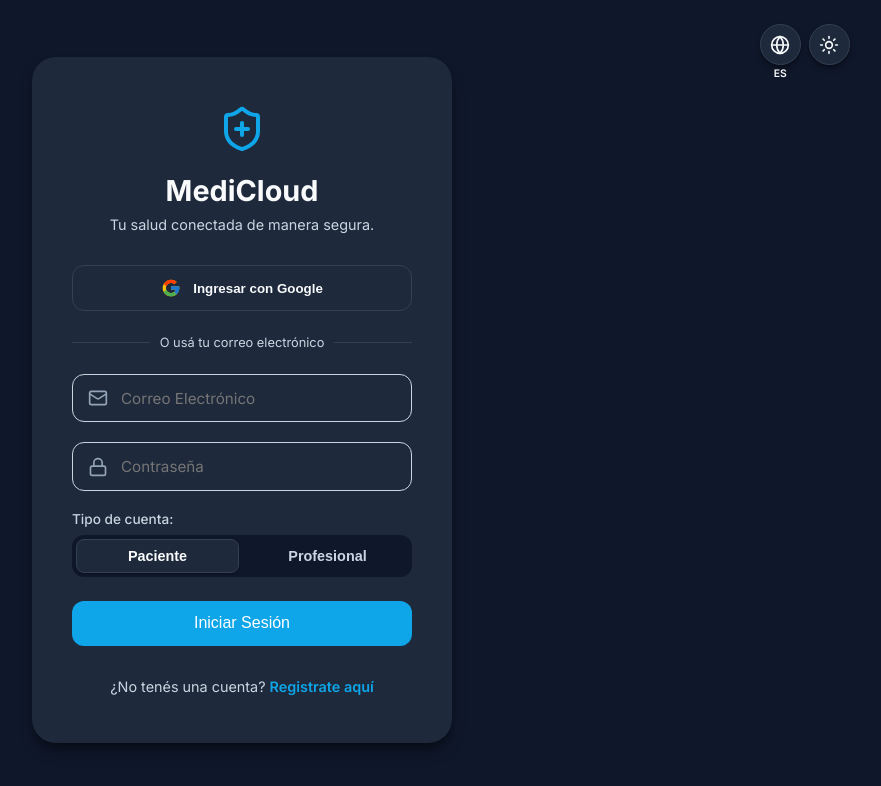
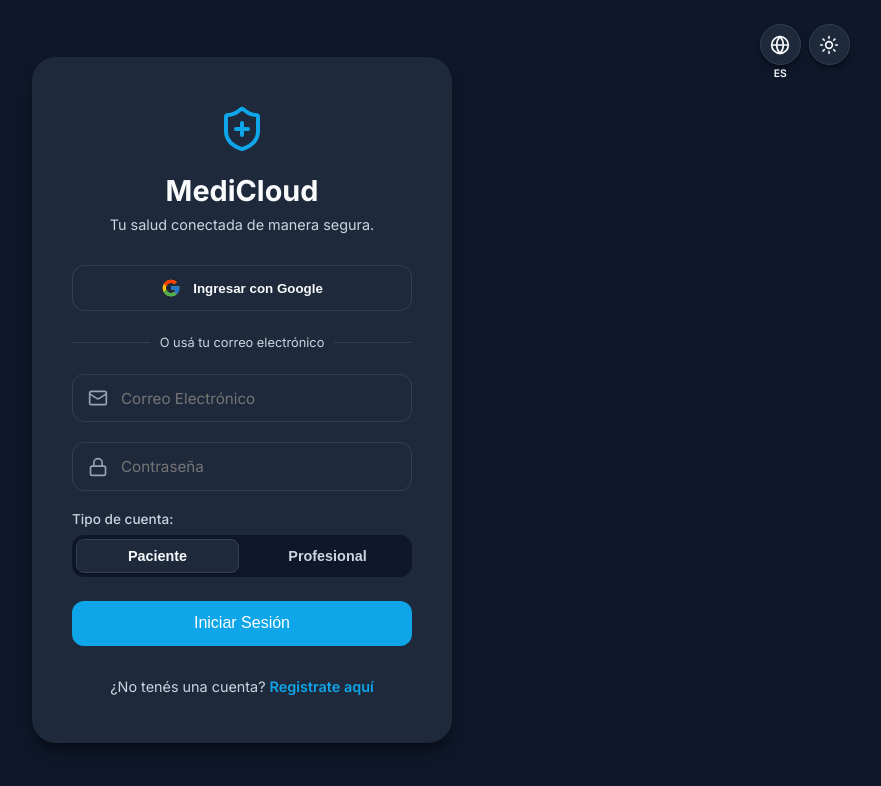
Before and after one commit to gclaje-wq/medicloud-app, a React (Vite) app: page / in a window 1280 px wide. Shown: the top 786 px of the page, without its empty margins (398-1279 px from the left). Built offline with nearby package versions, Linux system fonts and the light colour scheme.

Commit message:
Fix visibilidad inputs

```diff
--- a/src/index.css
+++ b/src/index.css
@@ -450,8 +450,18 @@
 .divider span { padding: 0 10px; }
 .form-group { position: relative; margin-bottom: 1.25rem; }
 .input-icon { position: absolute; left: 1rem; top: 50%; transform: translateY(-50%); color: #94a3b8; }
-.form-group input { width: 100%; padding: 0.85rem 1rem 0.85rem 3rem; border: 1px solid #cbd5e1; border-radius: 12px; font-size: 0.95rem; font-family: inherit; color: #1e293b; background: transparent; transition: all 0.2s; }
-.form-group input:focus { outline: none; border-color: #0ea5e9; box-shadow: 0 0 0 3px rgba(14, 165, 233, 0.15); }
+.form-group input {
+  width: 100%;
+  padding: 0.85rem 1rem 0.85rem 3rem;
+  border: 1px solid var(--border-color);
+  border-radius: 12px;
+  font-size: 0.95rem;
+  font-family: inherit;
+  color: var(--text-primary);
+  background: transparent;
+  transition: all 0.2s;
+}
+.form-group input:focus { outline: none; border-color: var(--accent-primary); box-shadow: 0 0 0 3px rgba(14, 165, 233, 0.15); }
 .role-selector { margin-bottom: 1.5rem; }
 .role-selector p { font-size: 0.85rem; color: var(--text-secondary); margin-bottom: 0.5rem; font-weight: 500; }
 .role-options { display: flex; gap: 0.5rem; background: var(--bg-primary); padding: 0.25rem; border-radius: 12px; }
```
